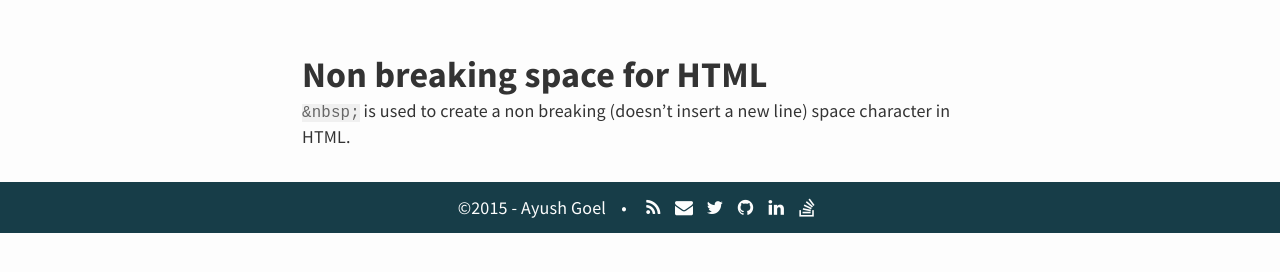
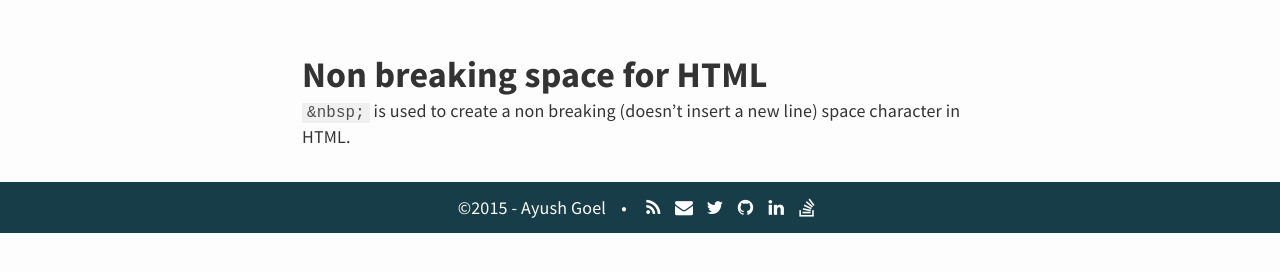
Before and after one commit to ayushgoel/ayushgoel.github.io, a Jekyll site: the page built from _posts/2015-07-09-non-breaking-space-for-HTML.md, in a window 1280 px wide. Shown: the part 439-711 px from the top of the page. Built offline with Jekyll 4.4.1, drawn with Linux system fonts in a browser that asks for light colours; nearby versions of some CDN libraries.

Commit message:
Update css for code

```diff
--- a/_sass/posts.scss
+++ b/_sass/posts.scss
@@ -48,9 +48,10 @@
   }
 
   code {
-    color: lighten($text-color, 20%);
+    word-wrap: break-word;
+    padding: 1px 5px;
+    color: lighten($text-color, 10%);
     background-color: darken($background-color, 5%);
-    word-wrap: break-word;
   }
 
   /* Set the vertical rhythm (and padding-left) for lists inside post content */
```
